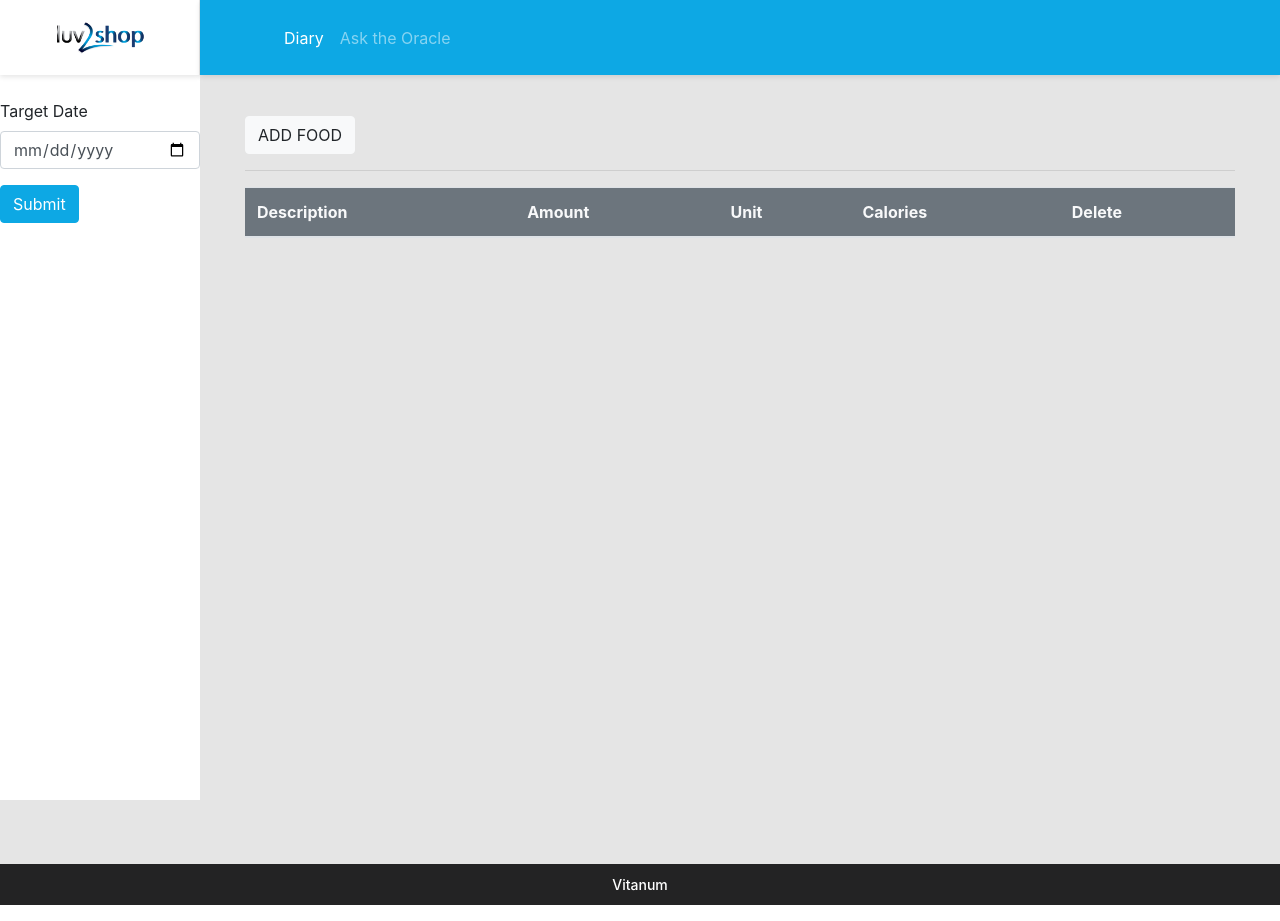
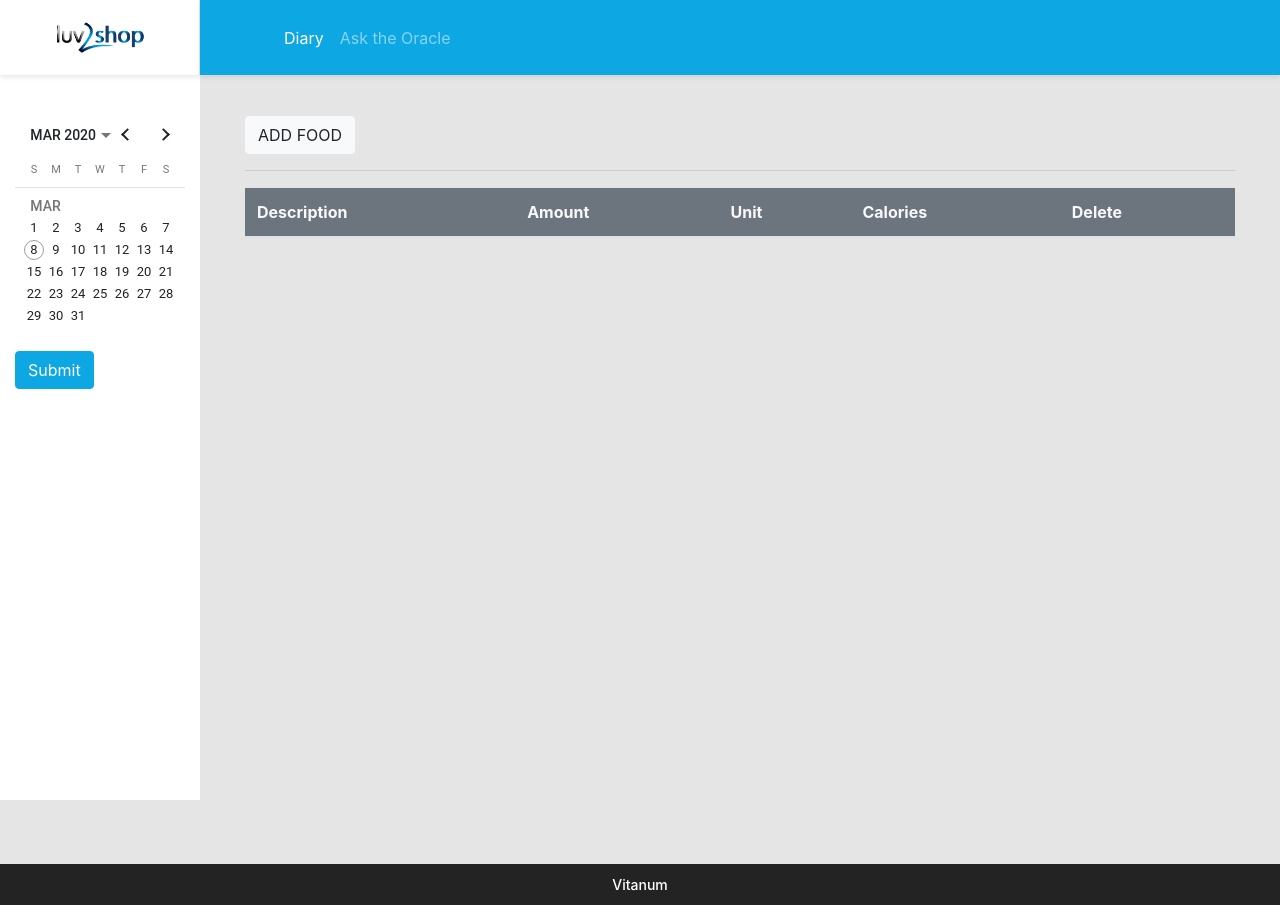
Before and after one commit to cdinescu/vitanum-frontend, an Angular app: page /diaries in a window 1280 px wide. Built offline with nearby package versions, Linux system fonts and the light colour scheme.

Commit message:
Fixed the calendar in the left side - side bar

```diff
--- a/src/app/components/add-food-dialog/add-food-dialog.component.ts
+++ b/src/app/components/add-food-dialog/add-food-dialog.component.ts
@@ -17,7 +17,7 @@ export class AddFoodDialogComponent implements OnInit {
 
   searchResult: Food[];
 
-  loadFoodLogger: boolean = false;
+  loadFoodLogger = false;
 
   selectedFood: Food;
 
@@ -31,7 +31,6 @@ export class AddFoodDialogComponent implements OnInit {
   }
 
   doSearch() {
-    console.log('Do search: ' + this.searchKeyword);
     this.searchResult = [];
 
     this.foodService.getSearchResult(this.searchKeyword).subscribe(response => {
--- a/src/app/components/ask-oracle-form/ask-oracle-form.component.ts
+++ b/src/app/components/ask-oracle-form/ask-oracle-form.component.ts
@@ -32,7 +32,6 @@ export class AskOracleFormComponent implements OnInit {
   }
 
   onSubmitClick() {
-    console.log('selected food: ' + this.selectedFoodName + ' selected food count: ' + this.selectedFoodCount);
     const askOracleQuery = new AskOracleQuery();
     askOracleQuery.nutrientName = this.selectedFoodName;
     askOracleQuery.maxResult = this.selectedFoodCount;
--- a/src/app/components/diary/diary.component.html
+++ b/src/app/components/diary/diary.component.html
@@ -6,12 +6,11 @@
   </div>
   <br>
 
-  <div>
+  <div class="container">
     <form (ngSubmit)="!diaryForm.invalid && fetchDiary()" #diaryForm="ngForm">
       <fieldset class="form-group">
-        <label>Target Date</label>
-        <input type="date" #targetDate="ngModel" [ngModel]="diaryTargetDate | date:'yyyy-MM-dd' "
-          (ngModelChange)="diaryTargetDate = $event" class="form-control" name="targetDate" required="required">
+        <mat-calendar (ngModelChange)="diaryTargetDate = $event" [selected]="diaryTargetDate"
+          (selectedChange)="diaryTargetDate = $event" name="targetDate"></mat-calendar>
       </fieldset>
 
       <button type="submit" class="btn btn-info">Submit</button>
--- a/src/app/components/food-logger-entry/food-logger-entry.component.ts
+++ b/src/app/components/food-logger-entry/food-logger-entry.component.ts
@@ -13,10 +13,10 @@ export class FoodLoggerEntryComponent implements OnInit {
   @Input()
   foodAboutToBeLogged: Food;
 
-  servingsCount: number = 1; // default
+  servingsCount = 1; // default
 
-  availableFoodMesurements: String[] = ['g', 'mg', 'l', 'ml'];
-  selectedMesurement: String;
+  availableFoodMesurements: string[] = ['g', 'mg', 'l', 'ml'];
+  selectedMesurement: string;
 
   constructor(private foodService: FoodService, private diaryServiceService: DiaryServiceService) { }
 
--- a/src/app/components/top-foods-result-area/top-foods-result-area.component.ts
+++ b/src/app/components/top-foods-result-area/top-foods-result-area.component.ts
@@ -19,7 +19,6 @@ export class TopFoodsResultAreaComponent implements OnInit {
   ngOnInit(): void {
     this.askOracleSharedDataService.sharedQuery.subscribe(query => {
       this.askOracleQuery = query;
-      console.log(' ======================= ' + this.askOracleQuery.nutrientName + ' ' + this.askOracleQuery.maxResult);
       this.sendRequest(this.askOracleQuery);
     });
   }
```
